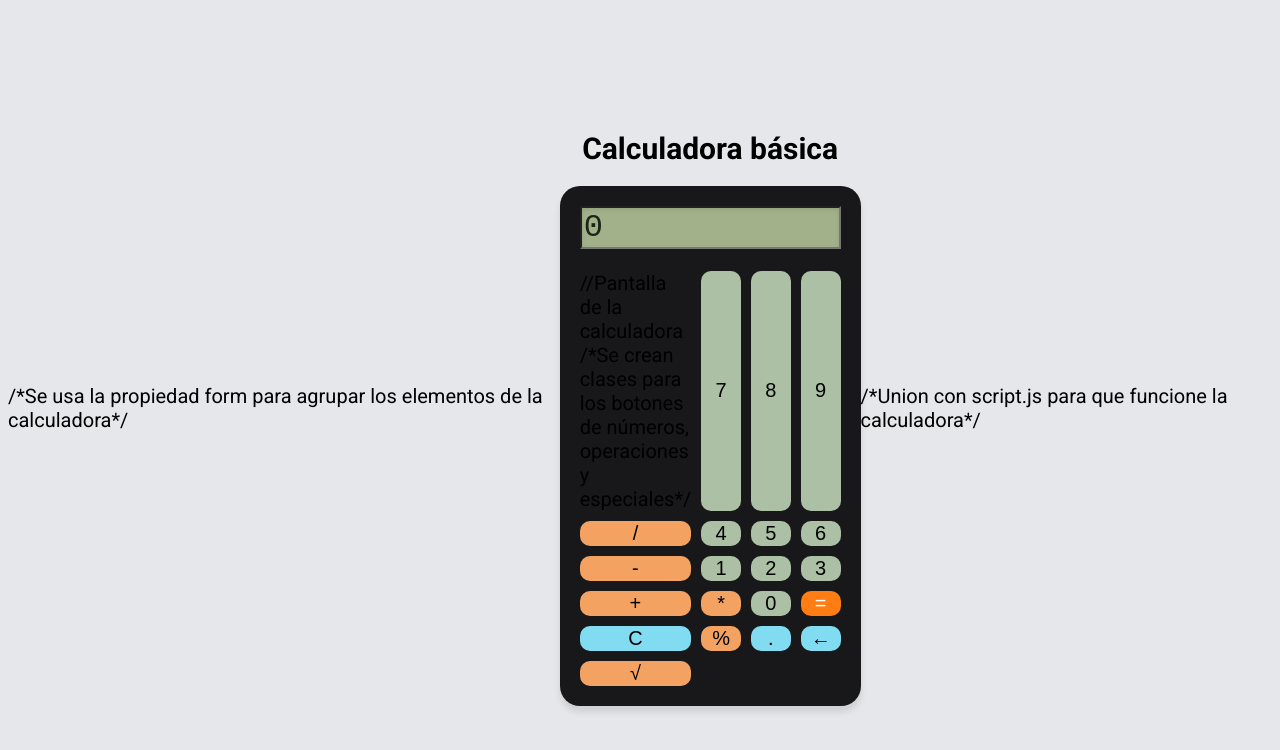
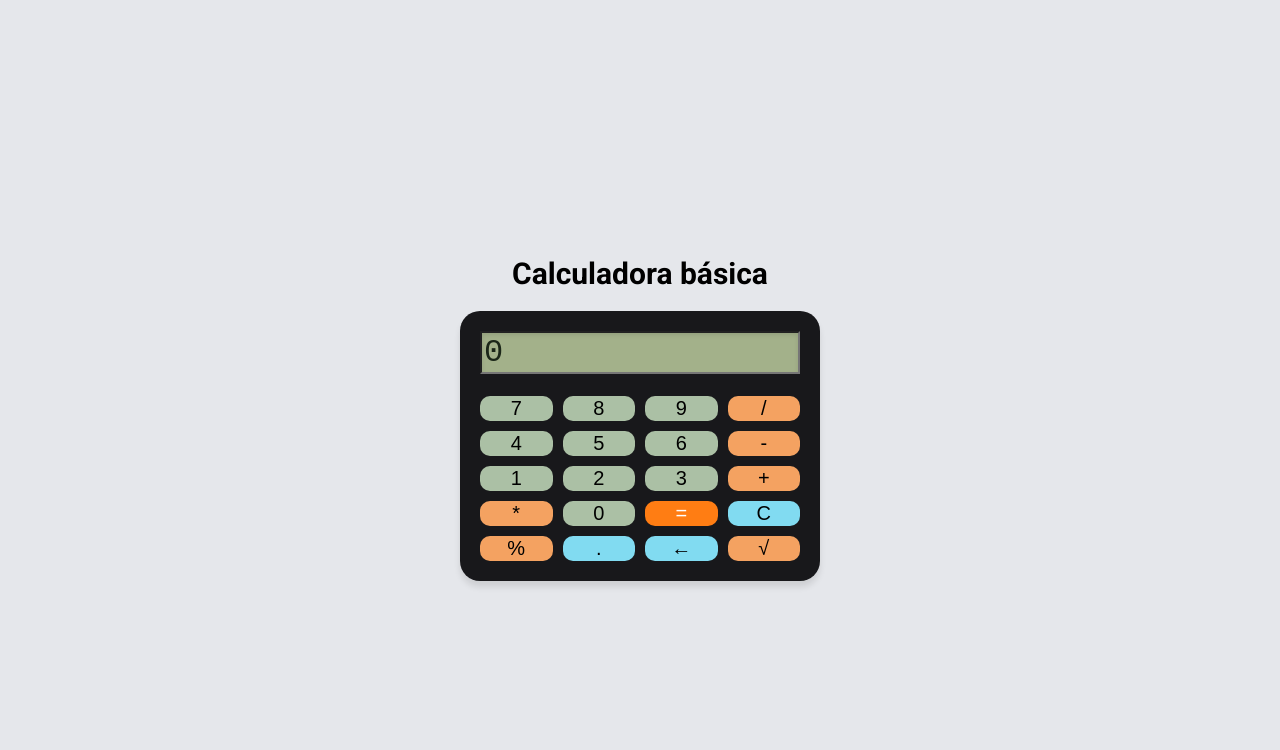
Before and after one commit to AKLR24022903/calculadora, a plain HTML site: page index.html in a window 1280 px wide. Drawn offline with Linux system fonts and the light colour scheme; a web font is replaced by a local one.

Commit message:
Volviendo a cambiar los comentarios
Tener cuidado con comentarios

```diff
--- a/index.html
+++ b/index.html
@@ -12,12 +12,12 @@
     <title>Calculadora básica</title>
 </head>
 
-<body> /*Se usa la propiedad form para agrupar los elementos de la calculadora*/
+<body> <!--Se usa la propiedad form para agrupar los elementos de la calculadora-->
     <form>
         <h1>Calculadora básica</h1>
         <div class="contenedor">
-            <input type="text" id="display" value="0" readonly> //Pantalla de la calculadora
-            /*Se crean clases para los botones de números, operaciones y especiales*/
+            <input type="text" id="display" value="0" readonly> <!--Pantalla de la calculadora
+            /*Se crean clases para los botones de números, operaciones y especiales*/-->
             <input type="button" id="num7" value="7" class="btn-num">
             <input type="button" id="num8" value="8" class="btn-num">
             <input type="button" id="num9" value="9" class="btn-num">
@@ -40,7 +40,7 @@
             <input type="button" id="raiz" value="√" class="btn-op">
         </div>
     </form>
-    /*Union con script.js para que funcione la calculadora*/
+    <!--Union con script.js para que funcione la calculadora-->
     <script src="script.js"></script>
 </body>
 
```
